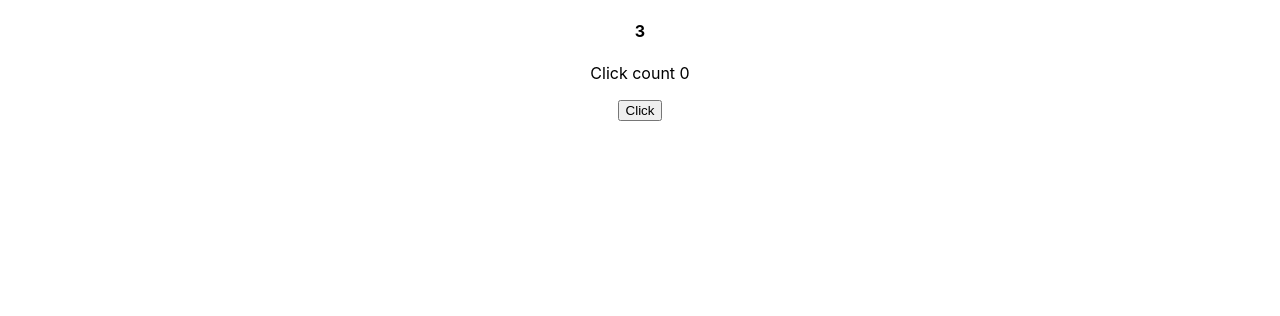
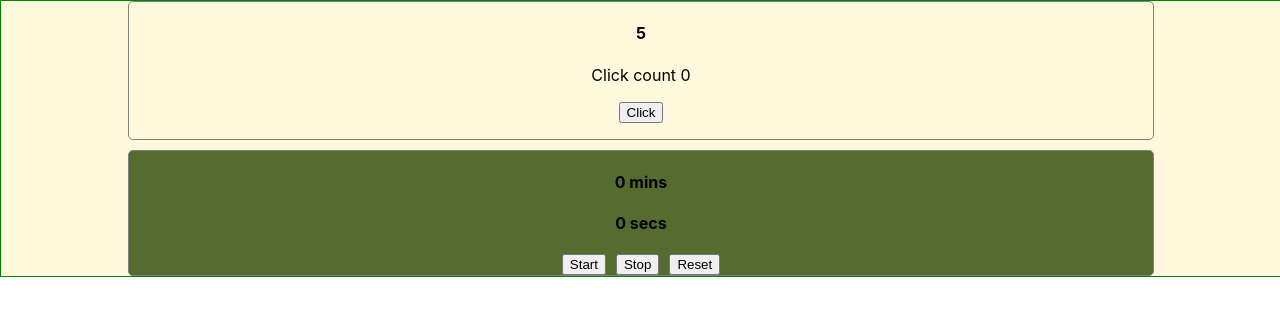
Before and after one commit to bhargavgunreddy/timer-based-click, a React (Create React App) app: page / in a window 1280 px wide. Shown: the top 316 px of the page. Built offline with nearby package versions, Linux system fonts and the light colour scheme.

Commit message:
Add stop wtach and update both

```diff
--- a/src/App.css
+++ b/src/App.css
@@ -1,16 +1,31 @@
 .App {
   text-align: center;
+  display: flex;
+  flex-direction: column;
+  width: 100%;
+  height: 100%;
+  flex-wrap: wrap;
+  justify-content: space-between;
+  align-content: stretch;
+  gap: 10px;
+  border: 1px solid green;
+  background-color: cornsilk;
+}
+
+.widget {
+  width: 80%;
+  margin: auto;
+  border: 1px solid gray;
+  border-radius: 5px;
+}
+
+.widget:nth-of-type(2n) {
+  background-color: darkolivegreen;
 }
 
 .App-logo {
   height: 40vmin;
   pointer-events: none;
-}
-
-@media (prefers-reduced-motion: no-preference) {
-  .App-logo {
-    animation: App-logo-spin infinite 20s linear;
-  }
 }
 
 .App-header {
@@ -28,11 +43,10 @@
   color: #61dafb;
 }
 
-@keyframes App-logo-spin {
-  from {
-    transform: rotate(0deg);
-  }
-  to {
-    transform: rotate(360deg);
-  }
+.btn {
+  display: flex;
+  justify-content: center;
+  gap: 10px;
+  margin: auto;
+  align-content: center;
 }
--- a/src/App.tsx
+++ b/src/App.tsx
@@ -1,48 +1,16 @@
 import React, { useState, useCallback, useEffect, useMemo, useRef } from 'react';
 import logo from './logo.svg';
 import './App.css';
+import TimeClock from './components/time-clock';
+import StopWatch from './components/stop-watch';
 
 function App() {
-
-  const [timer, setTimer] = useState(10);
-  const [clickCount, setClickCount] = useState(0);
-  const ref = useRef<ReturnType<typeof setTimeout>
-    | null>(null);
-
-
-  const clear = () => clearInterval(ref.current!);
-
-  const increaseCount = useCallback(() => {
-    setClickCount(clickCount + 1);
-  }, [clickCount]);
-
-  useEffect(() => {
-    ref.current = setInterval(() =>
-      setTimer((timer) => timer - 1)
-      , 1000);
-
-    return clear
-  }, []);
-
-  useEffect(() => {
-    if (timer === 0) {
-      clear();
-    }
-  }, [timer])
-
 
 
   return (
     <div className="App">
-      <section className="timer">
-        <h4>{timer}</h4>
-
-        <p> Click count {clickCount}</p>
-        <p>
-          {timer > 0 ? <button onClick={increaseCount}>Click</button> : <></>}
-        </p>
-      </section>
-
+      <TimeClock />
+      <StopWatch />
     </div>
   );
 }
--- /dev/null
+++ b/src/components/stop-watch.tsx
@@ -0,0 +1,43 @@
+import React, { useState, useCallback, useEffect, useMemo, useRef, MouseEventHandler } from 'react';
+
+function StopWatch() {
+
+    const [timer, setTimer] = useState(0);
+    const ref = useRef<ReturnType<typeof setTimeout>
+        | null>(null);
+
+    const clear = () => {
+        clearInterval(ref.current!);
+        ref.current = null;
+    }
+
+    const startTime = () => {
+        if (!ref.current) {
+            ref.current = setInterval(() => {
+                setTimer((timer) => timer + 1);
+            }, 1000);
+        }
+    }
+
+    const stopTime = () => {
+        clear();
+    }
+
+    const resetTime = () => {
+        setTimer(0);
+    }
+
+    return (
+        <section className="widget">
+            <h4>{Math.floor(timer / 60)} mins</h4>
+            <h4>{timer % 60} secs</h4>
+            <section className='btn'>
+                <button onClick={startTime as any}> Start</button>
+                <button onClick={stopTime as any}> Stop</button>
+                <button onClick={resetTime as any}> Reset</button>
+            </section>
+        </section>
+    );
+}
+
+export default StopWatch;
--- /dev/null
+++ b/src/components/time-clock.tsx
@@ -0,0 +1,49 @@
+import React, { useState, useCallback, useEffect, useMemo, useRef } from 'react';
+
+function TimeClock() {
+
+    const [timer, setTimer] = useState(10);
+    const [clickCount, setClickCount] = useState(0);
+    const ref = useRef<ReturnType<typeof setTimeout>
+        | null>(null);
+
+
+    const clear = () => clearInterval(ref.current!);
+
+    const increaseCount = useCallback(() => {
+        setClickCount((clickCount) => clickCount + 1);
+    }, [clickCount]);
+
+    useEffect(() => {
+        ref.current = setInterval(() => {
+            setTimer((timer) => timer - 1)
+        }
+            , 1000);
+
+        return clear
+    }, []);
+
+    useEffect(() => {
+        if (timer === 0) {
+            clear();
+        }
+    }, [timer])
+
+
+
+    return (
+        <section className="widget">
+            <section className="timer">
+                <h4>{timer}</h4>
+
+                <p> Click count {clickCount}</p>
+                <p>
+                    {timer > 0 ? <button onClick={increaseCount}>Click</button> : <></>}
+                </p>
+            </section>
+
+        </section>
+    );
+}
+
+export default TimeClock;
```
